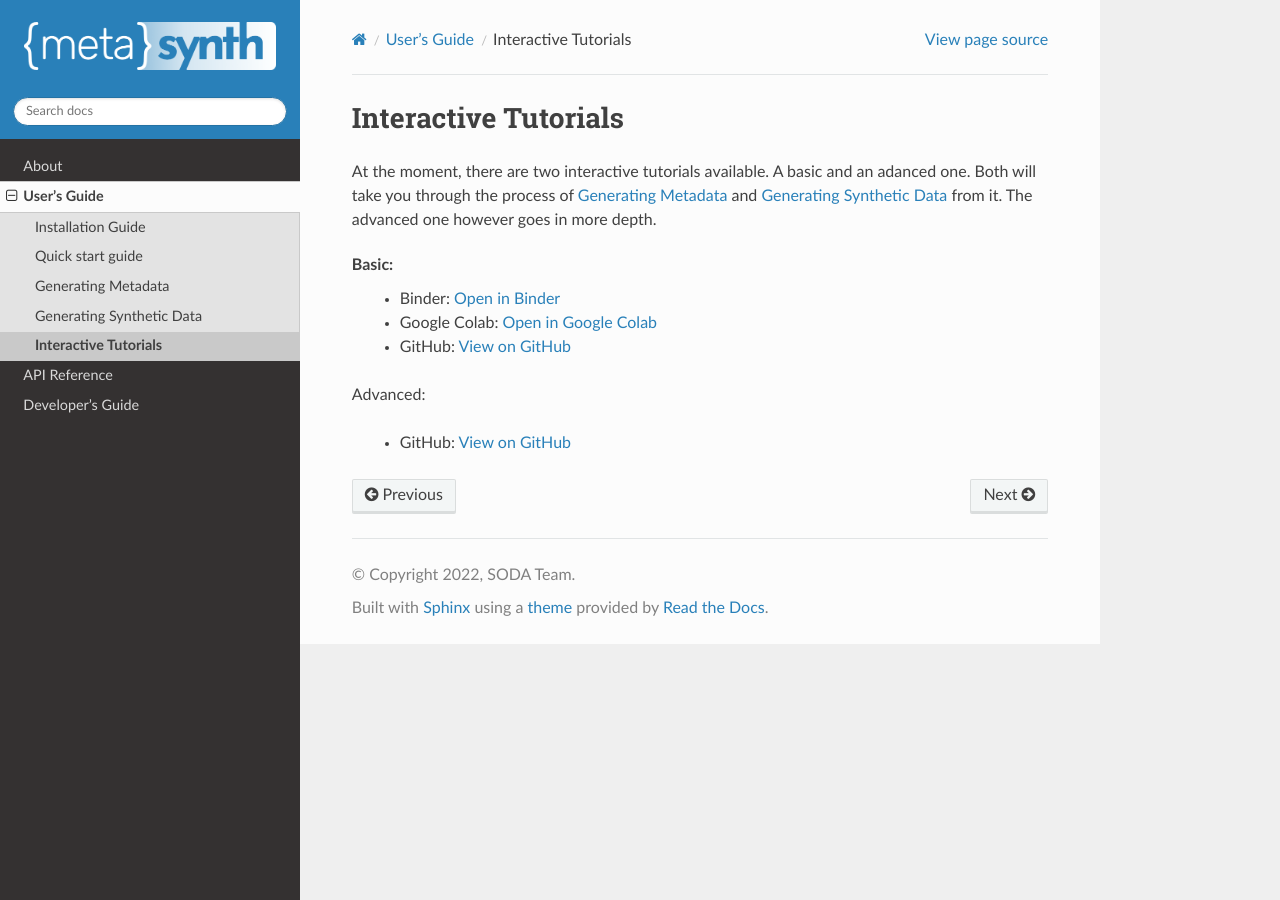
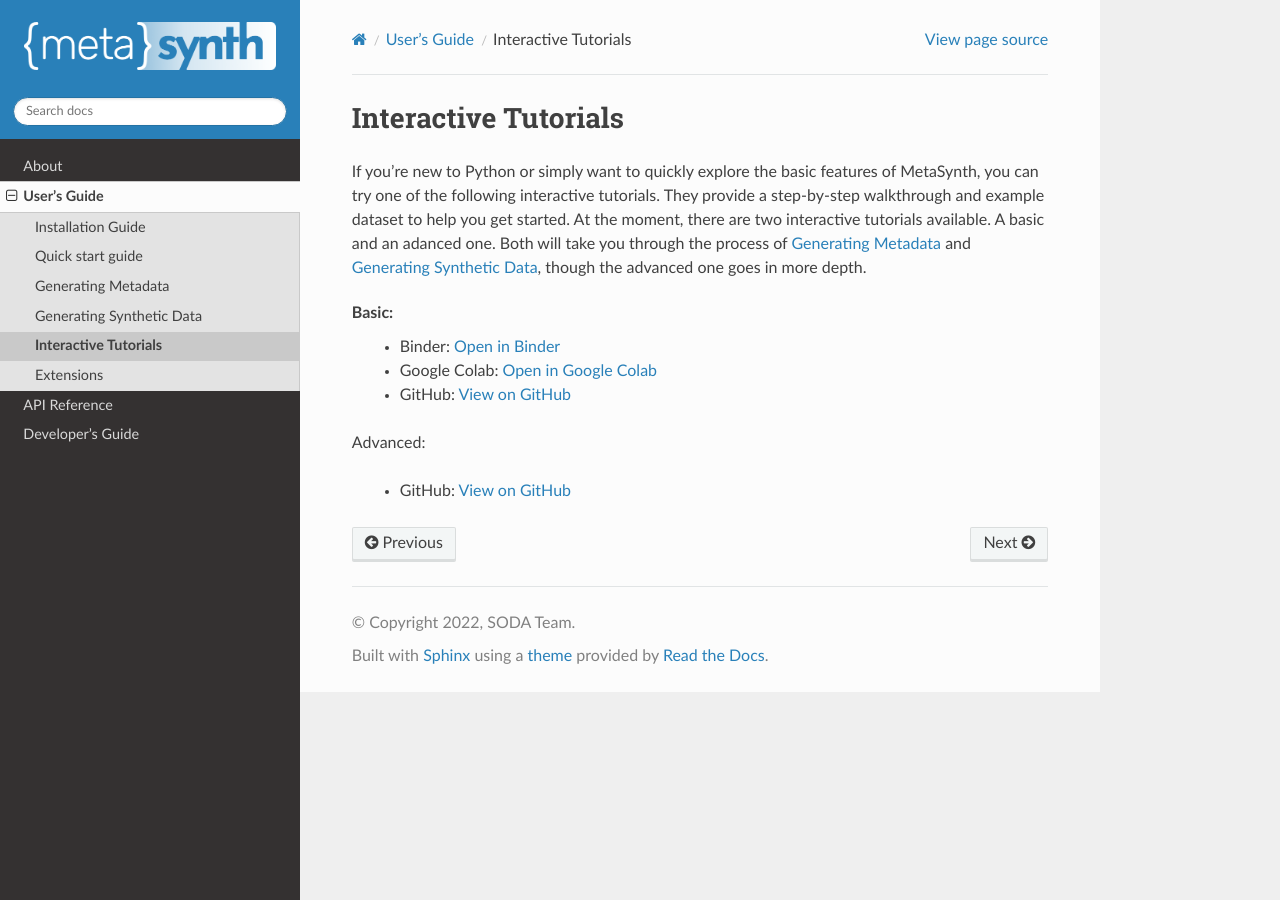
Before and after one commit to sodascience/metasyn, a Sphinx documentation site: the page built from docs/source/usage/interactive_tutorials.rst, in a window 1280 px wide. Built offline with Sphinx 7.4.7 and the Read the Docs theme 2.0.0, drawn with Linux system fonts in a browser that asks for light colours.

Commit message:
updates and new pages
added: extensions

updated: developer, usage, installation and interactive tutorials

```diff
--- a/docs/source/developer.rst
+++ b/docs/source/developer.rst
@@ -66,7 +66,6 @@ MetaDistribution
 This class will likely be removed at some point due to a lack of functionality. Only the fit function is currently used by
 `MetaVar`. It should be either be removed or added to a new `DistributionTree` class.
 
-
 Distributions
 -------------
 
--- a/docs/source/usage/installation.rst
+++ b/docs/source/usage/installation.rst
@@ -4,7 +4,7 @@ Installation Guide
 This document will guide you through the process of installing the MetaSynth package.
 
 .. note::
-	If you wish to try MetaSynth out in an online Notebook, before installing it locally, check out our :doc:`/usage/interactive_tutorials`.
+	If you're new to Python or simply want to quickly explore the basic features of MetaSynth without installing it locally, you can try one of our :doc:`/usage/interactive_tutorials`.
 
 
 Step 1: Python Installation
--- a/docs/source/usage/interactive_tutorials.rst
+++ b/docs/source/usage/interactive_tutorials.rst
@@ -1,7 +1,7 @@
 Interactive Tutorials
 ====================
 
-At the moment, there are two interactive tutorials available. A basic and an adanced one. Both will take you through the process of :doc:`/usage/generating_metadata` and :doc:`/usage/generating_synthetic_data` from it.  The advanced one however goes in more depth.
+If you're new to Python or simply want to quickly explore the basic features of MetaSynth, you can try one of the following interactive tutorials. They provide a step-by-step walkthrough and example dataset to help you get started. At the moment, there are two interactive tutorials available. A basic and an adanced one. Both will take you through the process of :doc:`/usage/generating_metadata` and :doc:`/usage/generating_synthetic_data`, though the advanced one goes in more depth.
 
 Basic:
    - Binder: `Open in Binder <https://mybinder.org/v2/gh/sodascience/metasynth/HEAD?labpath=examples%2Fgetting_started.ipynb>`_
--- a/docs/source/usage/usage.rst
+++ b/docs/source/usage/usage.rst
@@ -13,3 +13,4 @@ information on installation, quickstart, tutorials and information on the core f
    generating_metadata
    generating_synthetic_data
    interactive_tutorials
+   extensions
```
Also changed, not shown: docs/source/usage/extensions.rst (added, +24 -0 lines).
